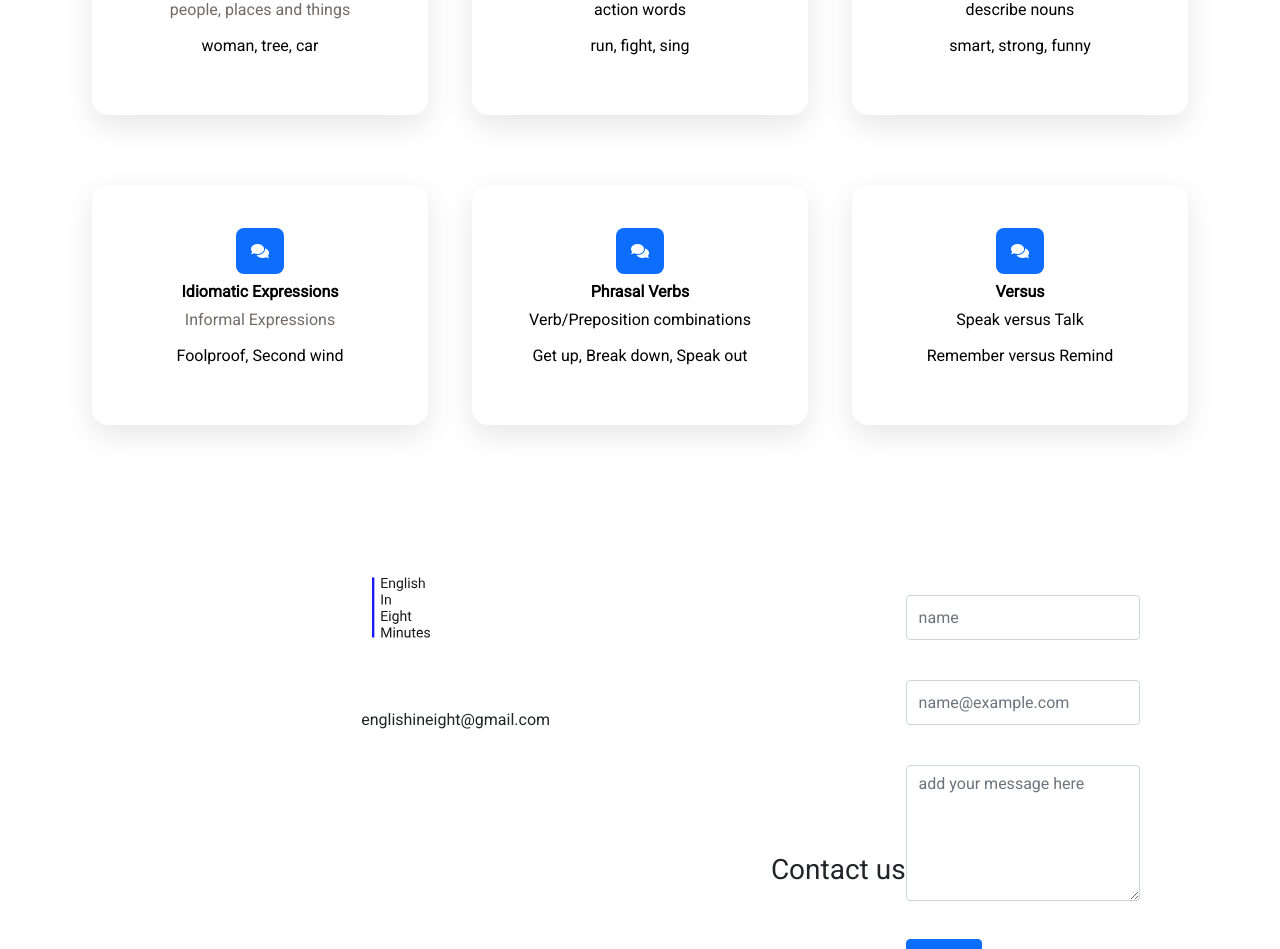
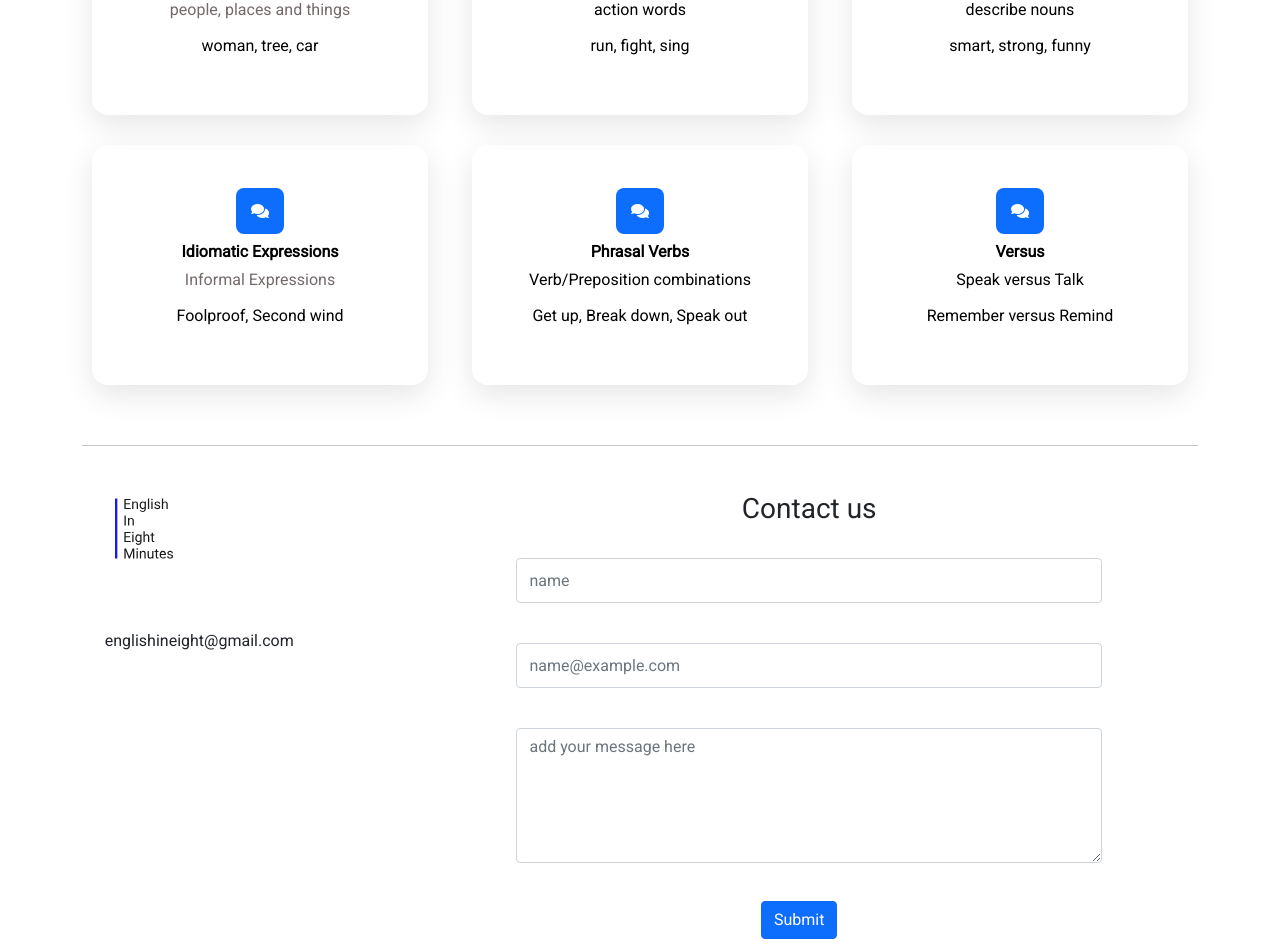
Before and after one commit to ChrisDietrich405/english-in-eight-react-final, a React (Create React App) app: page /home in a window 1280 px wide. Shown: the part 440-1389 px from the top of the page. Built offline with nearby package versions, Linux system fonts and the light colour scheme.

Commit message:
refactored styling for home page

```diff
--- a/src/components/Footer.js
+++ b/src/components/Footer.js
@@ -3,8 +3,11 @@ import { Link } from "react-router-dom";
 
 export default function Footer() {
   return (
+    <>
+      <div className="container">
+        <hr />
+      </div>
       <div className="footer">
-      <hr />
         <div className="logo-email-container">
           <div className="logo">
             <Link to="/home" className="footer-logo">
@@ -53,7 +56,7 @@ export default function Footer() {
                 rows="3"
               ></textarea>
             </div>
-          <div className="button-container">
+            <div className="button-container text-center">
               <button className="btn btn-primary" type="submit">
                 Submit
               </button>
@@ -61,5 +64,6 @@ export default function Footer() {
           </div>
         </div>
       </div>
+    </>
   );
 }
--- a/src/pages/Home.js
+++ b/src/pages/Home.js
@@ -1,5 +1,4 @@
 import { Link } from "react-router-dom";
-// import { BiOutline } from "react-icons/bi";
 
 export default function Home() {
   return (
@@ -21,9 +20,8 @@ export default function Home() {
       </div>
 
       <div className="container card-container">
-        {/* Second Row */}
-        <div className="row second-row">
-          <div className="col-12 col-md-4 col-sm-12 ">
+        <div className="row">
+          <div className="col-lg-4 col-md-6 col-sm-12">
             <Link to="/noun-categories/noun-definition">
               <div className="noun-examples">
                 <i className="fas fa-tree" aria-hidden="true"></i>
@@ -33,7 +31,7 @@ export default function Home() {
               </div>
             </Link>
           </div>
-          <div className="col-12 col-md-4 col-sm-6 ">
+          <div className="col-lg-4 col-md-6 col-sm-12">
             <Link to="/verbs-definition/verbs-def">
               <div className="verb-examples">
                 <i className="fas fa-running" aria-hidden="true"></i>
@@ -43,7 +41,7 @@ export default function Home() {
               </div>
             </Link>
           </div>
-          <div className="col-12 col-md-4 col-sm-6 ">
+          <div className="col-lg-4 col-md-6 col-sm-12">
             <Link to="/adjective-categories/adjective-definition">
               <div className="adjective-examples">
                 <i className="fas fa-angry" aria-hidden="true"></i>
@@ -53,9 +51,8 @@ export default function Home() {
               </div>
             </Link>
           </div>
-        </div>
-        <div className="row second-row">
-          <div className="col-12 col-md-4 col-sm-12">
+
+          <div className="col-lg-4 col-md-6 col-sm-12">
             <Link to="/expressions-categories/expressions-definition">
               <div className="noun-examples">
                 <i className="fas fa-comments fa-1.5x" aria-hidden="true"></i>
@@ -67,7 +64,7 @@ export default function Home() {
               </div>
             </Link>
           </div>
-          <div className="col-12 col-md-4 col-sm-6 ">
+          <div className="col-lg-4 col-md-6 col-sm-12">
             <Link to="/phrasal-verbs-categories/phrasal-verbs-definition">
               <div className="verb-examples">
                 <i
@@ -80,7 +77,7 @@ export default function Home() {
               </div>
             </Link>
           </div>
-          <div className="col-12 col-md-4 col-sm-6 ">
+          <div className="col-lg-4 col-md-6 col-sm-12">
             <Link to="/versus-categories/versus-definition">
               <div className="adjective-examples">
                 <i
--- a/src/styles/components/footer.scss
+++ b/src/styles/components/footer.scss
@@ -1,8 +1,9 @@
 .footer {
+  width: 100%;
   display: flex;
   justify-content: space-around;
   align-items: flex-start;
-  padding: 30px;
+  padding: 30px 30px 75px 30px;
 
   .footer-logo {
     margin-left: -1.6rem;
@@ -19,7 +20,7 @@
   }
 
   .form {
-    padding-bottom: 200px;
+    width: 80%;
   }
 
   .contact-info-container {
@@ -31,9 +32,8 @@
   }
 
   .text-area {
-    height: 136px;
+    min-height: 135px;
     margin-bottom: 38px;
-    width: 234px;
   }
 
   .footer-submit-btn {
@@ -42,12 +42,15 @@
   }
 
   .contact-form-container {
+    flex-basis: 60%;
+    flex-direction: column;
     display: flex;
     justify-content: space-between;
     align-items: center;
   }
 
   .logo-contact-container {
+    flex-basis: 40%;
     display: flex;
     justify-content: space-between;
   }
@@ -59,6 +62,7 @@
   }
 
   .logo-contact-container {
+    flex-basis: 50%;
     display: flex;
     flex-direction: column;
   }
@@ -68,7 +72,7 @@
   }
 
   .contact-form-container {
-    flex-direction: column;
+    flex-basis: 50%;
   }
 
   .footer .form {
@@ -101,8 +105,8 @@
     flex-direction: column;
 
     .logo-email-container {
+      width: 100%;
       margin-top: 12px !important;
-      width: 100%;
       display: flex;
       justify-content: center;
 
@@ -147,7 +151,6 @@
     .contact-form-container {
       width: 100%;
       display: flex;
-      flex-direction: column;
     }
 
     #text-area-container {
--- a/src/styles/global.scss
+++ b/src/styles/global.scss
@@ -1,10 +1,10 @@
 @import "~bootstrap/scss/functions";
 @import "./_variables.scss";
 @import "~bootstrap/scss/mixins";
-@import '~bootstrap/scss/bootstrap';
+@import "~bootstrap/scss/bootstrap";
 
-@import '~bootstrap/scss/bootstrap.scss';
-@import url('https://fonts.googleapis.com/css2?family=Roboto&display=swap');
+@import "~bootstrap/scss/bootstrap.scss";
+@import url("https://fonts.googleapis.com/css2?family=Roboto&display=swap");
 
 @import "~@fortawesome/fontawesome-free/scss/fontawesome.scss";
 @import "~@fortawesome/fontawesome-free/scss/brands.scss";
@@ -15,14 +15,16 @@
 @import "./pages/home.scss";
 
 body {
-    font-family: 'Roboto', sans-serif;
-    margin: 0;
-    padding: 0;
-    box-sizing: border-box;
-    height: 100vh;
+  font-family: "Roboto", sans-serif;
+  margin: 0;
+  padding: 0;
+  box-sizing: border-box;
+  height: 100vh;
 }
 
-// li {
-//     list-style: disc;
-//     // list-style: unset !important; //unset returns a style to its original value
-// }
+hr {
+  height: 1px !important;
+  margin: 0 !important;
+  padding: 0 !important;
+  margin-bottom: 1rem !important;
+}
--- a/src/styles/pages/home.scss
+++ b/src/styles/pages/home.scss
@@ -1,10 +1,3 @@
-hr {
-    height: 1px !important;
-    margin: 0 !important;
-    padding: 0 !important;
-    margin-bottom: 1rem !important;
-}
-
 .home {
   text-align: center;
 
@@ -17,7 +10,7 @@ hr {
   }
 
   .card-container {
-        margin-bottom: 6rem;
+    margin-bottom: 2.5rem;
   }
 
   .second-cards {
@@ -43,7 +36,7 @@ hr {
     justify-content: center;
     align-items: center;
     border-radius: 1rem;
-        box-shadow: 0 10px 30px rgba(0, 0, 0, .1);
+    box-shadow: 0 10px 30px rgba(0, 0, 0, 0.1);
   }
 
   .noun-span,
@@ -53,7 +46,10 @@ hr {
     color: blue !important;
   }
 
-    .fa-running, .fa-tree, .fa-angry, .fa-comments {
+  .fa-running,
+  .fa-tree,
+  .fa-angry,
+  .fa-comments {
     padding: 15px;
     color: #fff;
     background-color: #0d6efd;
@@ -116,23 +112,21 @@ hr {
   }
 
   .content-title {
-        margin-bottom: .9px;
+    margin-bottom: 0.9px;
     font-weight: 900;
   }
 
   .content-title-second-row {
-        margin: .5rem 0;
+    margin: 0.5rem 0;
     font-weight: 900;
   }
-
 }
 
-@media(max-width: 1000px) {
+@media (max-width: 1000px) {
   .card {
     margin-bottom: 50px;
   }
   .phrasal-verb-card {
     max-width: 300px;
-        // margin: 1px !important;
   }
 }
```
Lines whose indentation alone changed are shown as unchanged.
